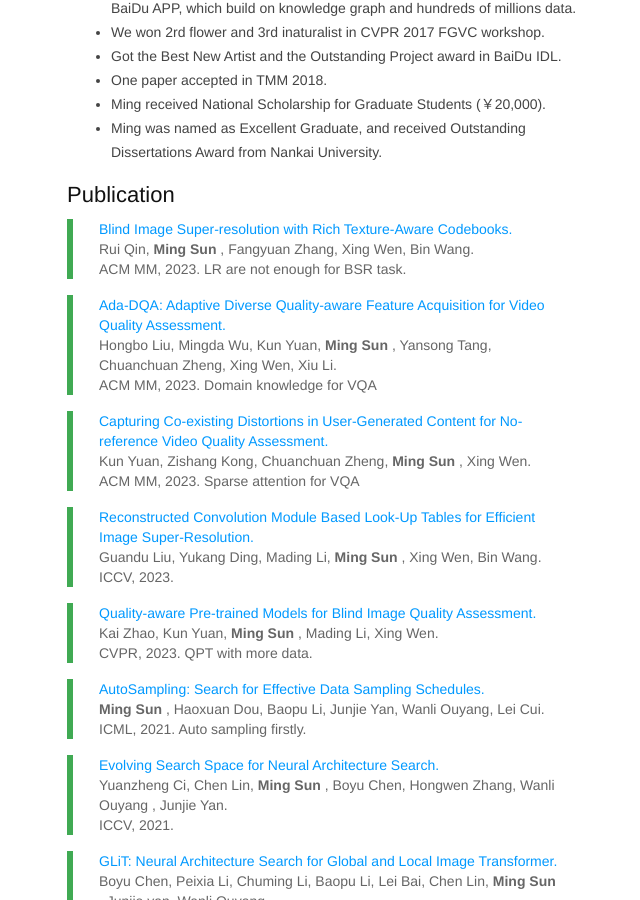
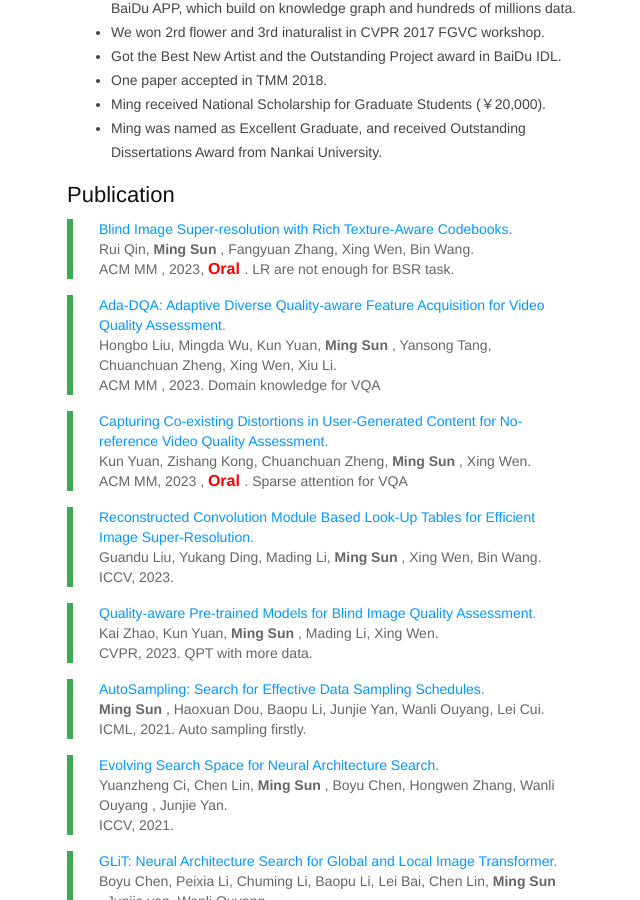
Before and after one commit to msunming/msunming.github.io, a Jekyll site: the page index.html, which Jekyll copies as it is, in a window 1280 px wide and 900 px high, scrolled down 1494 px. Shown: the whole window, without its empty margins (93-733 px from the left). Built offline with Jekyll 4.4.1, drawn with Linux system fonts in a browser that asks for light colours.

Commit message:
Update index.html

```diff
--- a/index.html
+++ b/index.html
@@ -501,7 +501,7 @@ pre .markdown .emphasis {
 			<p><a href="https://arxiv.org/abs/2310.17188">
 			Blind Image Super-resolution with Rich Texture-Aware Codebooks.</a><br />
 			Rui Qin, <strong> Ming Sun </strong>, Fangyuan Zhang, Xing Wen, Bin Wang. <br />
-			ACM MM, 2023. LR are not enough for BSR task.  <br /></p>
+			ACM MM , 2023,  <font size="3" color="red" > <strong> Oral </strong></font>. LR are not enough for BSR task.  <br /></p>
 		</blockquote>
 
 		<!-- -->
@@ -509,7 +509,7 @@ pre .markdown .emphasis {
 			<p><a href="https://arxiv.org/pdf/2308.00729">
 			Ada-DQA: Adaptive Diverse Quality-aware Feature Acquisition for Video Quality Assessment.</a><br />
 			Hongbo Liu, Mingda Wu, Kun Yuan, <strong> Ming Sun </strong>, Yansong Tang, Chuanchuan Zheng, Xing Wen, Xiu Li. <br />
-			ACM MM, 2023.  Domain knowledge for VQA  <br /></p>
+			ACM MM , 2023.  Domain knowledge for VQA  <br /></p>
 		</blockquote>
 
 		<!-- -->
@@ -517,7 +517,7 @@ pre .markdown .emphasis {
 			<p><a href="https://arxiv.org/pdf/2307.16813">
 			Capturing Co-existing Distortions in User-Generated Content for No-reference Video Quality Assessment.</a><br />
 			Kun Yuan, Zishang Kong, Chuanchuan Zheng, <strong> Ming Sun </strong>, Xing Wen. <br />
-			ACM MM, 2023.  Sparse attention for VQA  <br /></p>
+			ACM MM, 2023 ,  <font size="3" color="red" > <strong> Oral </strong></font>.  Sparse attention for VQA  <br /></p>
 		</blockquote>
 
 		<!-- -->
```
